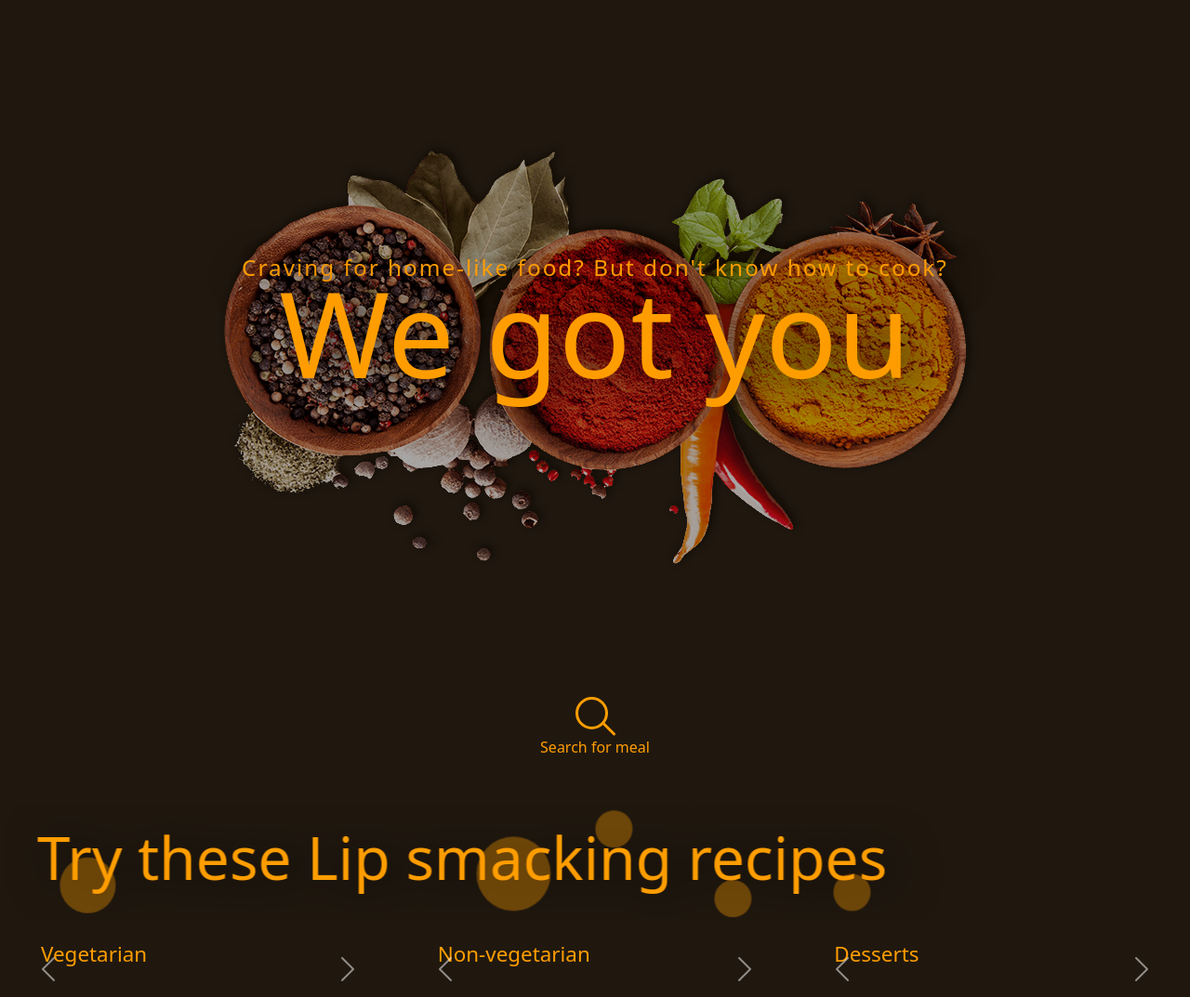
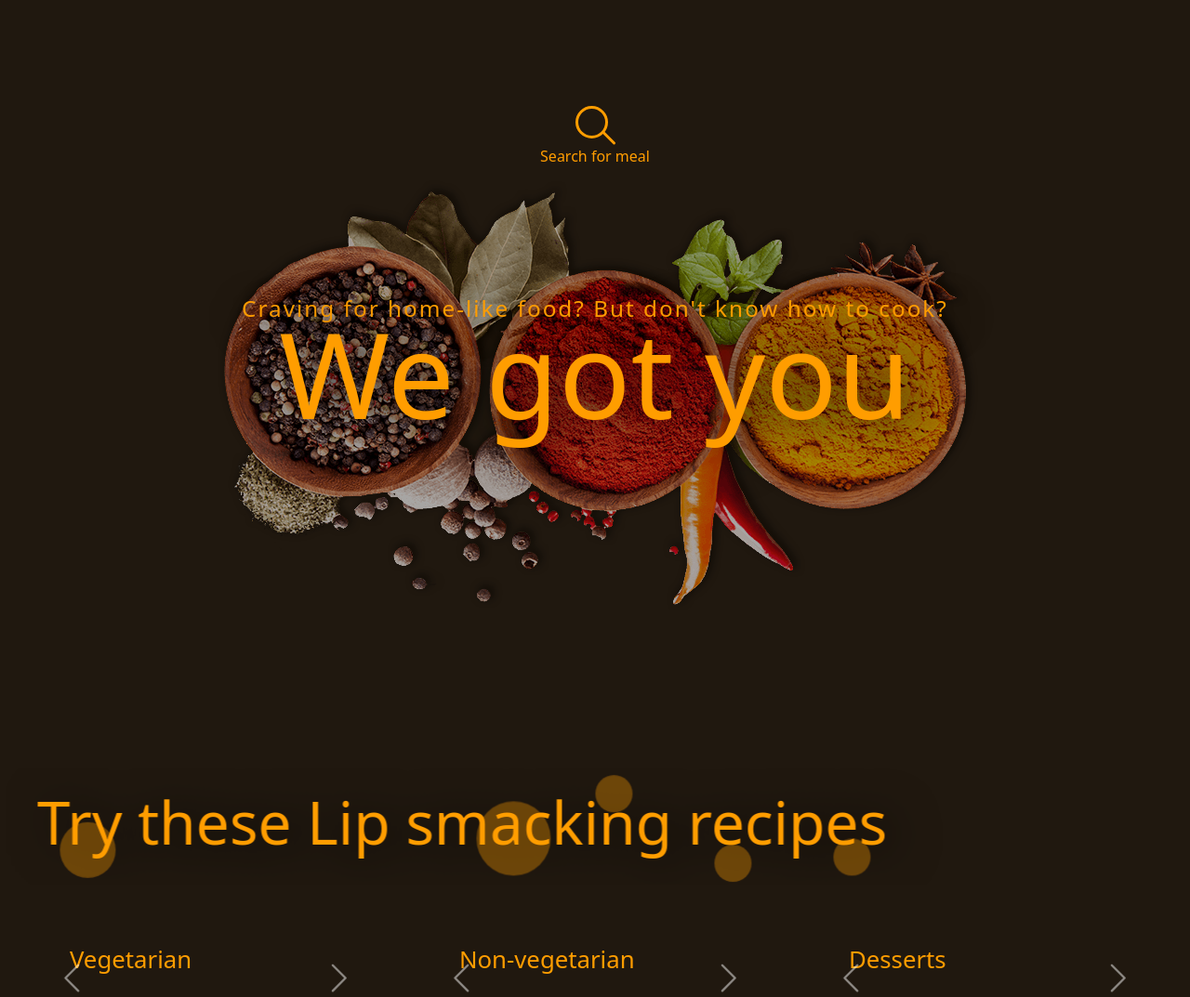
Before and after one commit to sejal-27/FlavorAtlas, a website: page home.html in a window 1280 px wide. Shown: the part 81-1154 px from the top of the page at 93% size. Drawn offline with nearby package versions, Linux system fonts and the light colour scheme; no server answers.

Commit message:
site update

```diff
--- a/home.html
+++ b/home.html
@@ -8,6 +8,10 @@
       rel="stylesheet"
       href="node_modules/bootstrap/dist/css/bootstrap.css"
     />
+   <link
+    rel="stylesheet"
+    href="https://cdnjs.cloudflare.com/ajax/libs/animate.css/4.1.1/animate.min.css"
+  />
     <link rel="stylesheet" href="home.css" />
   </head>
   <body>
@@ -25,6 +29,12 @@
         <li><a href="#">Filter</a></li>
       </ul>
     </header>
+        <div class="container-fluid text-center  searchbar">
+      <label class="search" for="inpt_search">
+        <input id="inpt_search" type="text" />
+      </label>
+      <p>Search for meal</p>
+    </div>
     <section class="container-fluid">
       <h2 id="text">
         <span>Craving for home-like food? But don't know how to cook?</span
@@ -35,12 +45,7 @@
       <img src="Pngs/spices-png-43492.png" alt="" class="img-2" />
     </section>
 
-    <div class="container-fluid text-center searchbar">
-      <label class="search" for="inpt_search">
-        <input id="inpt_search" type="text" />
-      </label>
-      <p>Search for meal</p>
-    </div>
+
 
     <div class="container-fluid section_2 scrolling-text bubble-background mb-3">
       <div class="text_2" id="text_2">
@@ -56,9 +61,9 @@
     </div>
 
     <!--Card slider-->
-    <div class="container-fluid d-flex gap-4 ">
+    <div class="container-fluid d-flex  ">
       <!-- card slider for vegetarian -->
-      <div class="container mt-1">
+      <div class="container mt-5 box ">
         <span class="carousel_heading carousel_heading_1">Vegetarian</span>
         <div
           id="card-carousel-1"
@@ -91,7 +96,7 @@
 
       <!-- card slider for non-vegetarian -->
 
-      <div class="container mt-1">
+      <div class="container mt-5 box">
         <span class="carousel_heading">Non-vegetarian</span>
         <div
           id="card-carousel-2"
@@ -123,7 +128,7 @@
       </div>
       <!-- card slider for desserts -->
 
-      <div class="container mt-1">
+      <div class="container mt-5 box">
         <span class="carousel_heading">Desserts</span>
         <div
           id="card-carousel-3"
--- a/home.scss
+++ b/home.scss
@@ -11,7 +11,7 @@ body {
 
 //header section
 #header {
-  position: absolute;
+  position: relative;
   top: 0;
   left: 0;
   width: 100%;
@@ -46,7 +46,7 @@ body {
 section {
   position: relative;
   width: 100%;
-  margin-top: 5%;
+  margin-top: 0;
   min-height: 100vh;
   display: flex;
   justify-content: center;
@@ -76,9 +76,12 @@ section #text span {
 
 //searchbar
 .searchbar {
+  position: absolute;
+  margin-top: 8em;
   transform: translateY(-50%);
   color: #ff9d00;
-}
+  z-index: 1;
+
 .search {
   display: inline-block;
   position: relative;
@@ -109,12 +112,13 @@ section #text span {
   &:hover {
     width: 200px;
     margin-right: 0px;
-    background: #ff9d00dc;
+    background: #ffa81c2f;
     cursor: pointer;
 
     &:after {
       height: 0px;
     }
+  }
   }
 
   input {
@@ -122,7 +126,7 @@ section #text span {
     border: none;
     font-size: 1em;
     font-weight: 500;
-    color: #20180f;
+    color:#ff9d00;
     background-color: transparent;
     outline-width: 0;
   }
@@ -183,9 +187,7 @@ section #text span {
 .card {
   background-color: #ff9d00;
   border: none;
-  margin-top: 4%;
-  // min-width: 40%;
-  // min-height: 60%;
+  margin-top: 5%;
   position: relative;
   .card-title {
     font-size: 1.25em;
@@ -193,6 +195,13 @@ section #text span {
   }
 }
 
+.box{
+
+  scale:1.15;
+  margin-left: 4%;
+  margin-right: 4%;
+
+}
 // bubble--background
 .bubble-background {
   position: relative;
```
Also changed, not shown: home.css, 1 other file.
